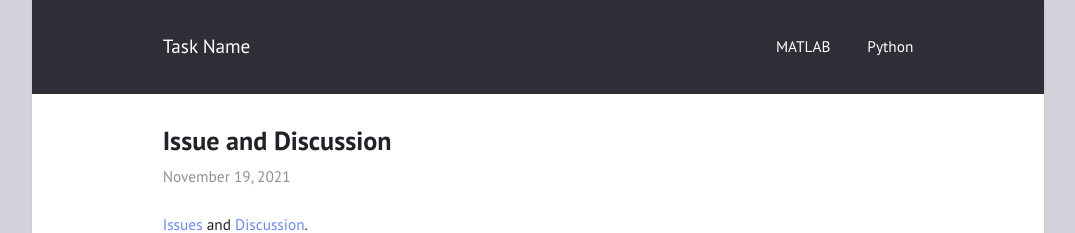
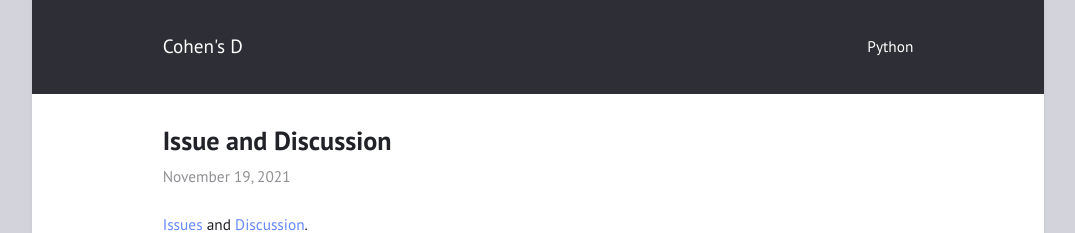
Before and after one commit to tulimid1/cohens_d, a Jekyll site: the page built from index.html, in a window 1280 px wide. Shown: the top 233 px of the page, without its empty margins (102-1177 px from the left). Built offline with Jekyll 4.4.1, drawn with Linux system fonts in a browser that asks for light colours.

Commit message:
Update _config.yml

```diff
--- a/_config.yml
+++ b/_config.yml
@@ -1,4 +1,4 @@
-title: "Task Name"
+title: "Cohen's D"
 author: "Duncan Tulimieri"
 description: "Duncan Tulimieri"
 
@@ -17,7 +17,6 @@ minimal: false             # use a dark header
 # Menu
 
 navigation:                # accepts {file, title, url, icon, sidebaricon}
-  - {file: "m-doc.md"}
   - {file: "py-doc.md"}
 
 external:                  # shows a footer with social links - for available icons see fontawesome.com/icons
```
